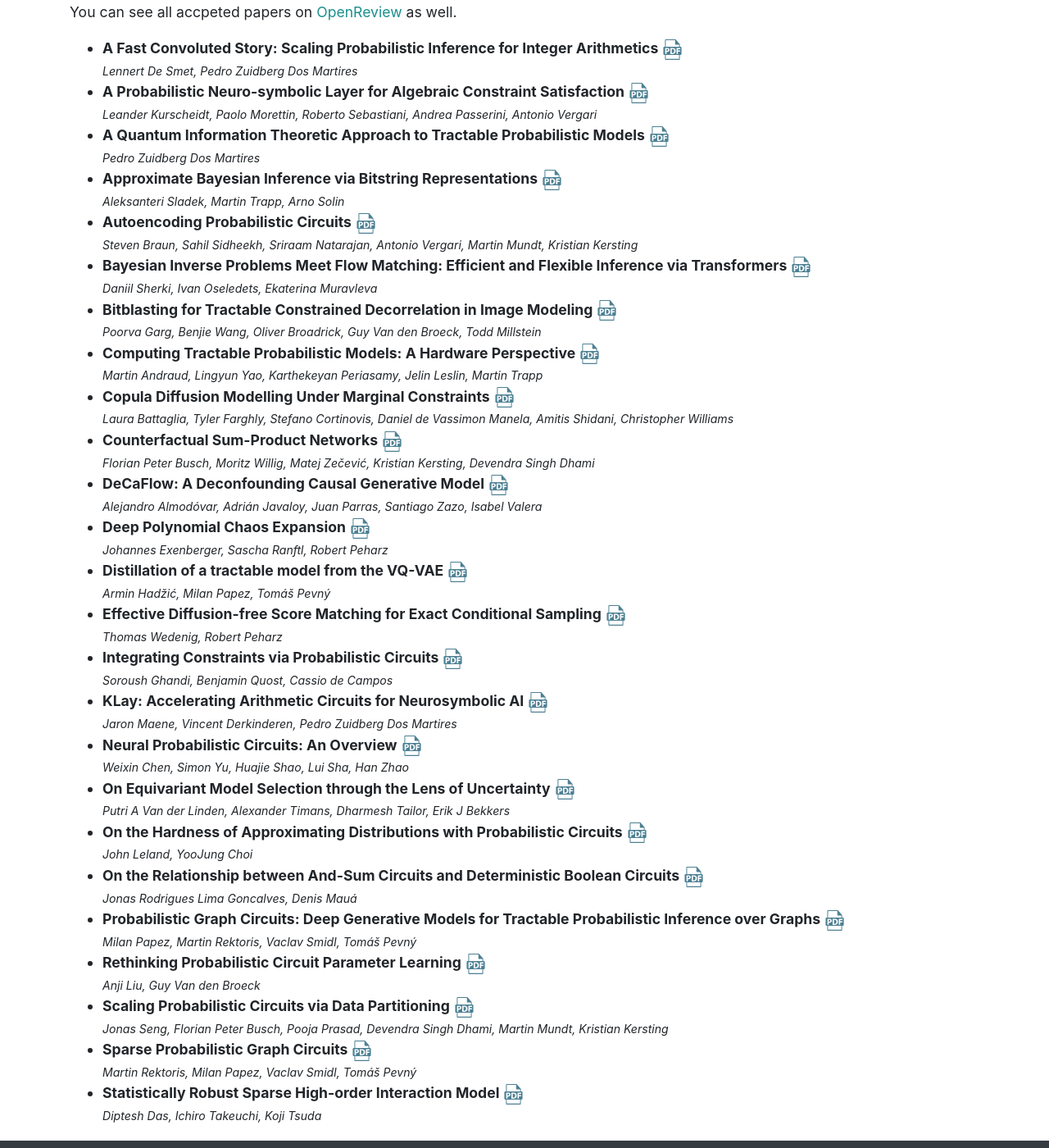
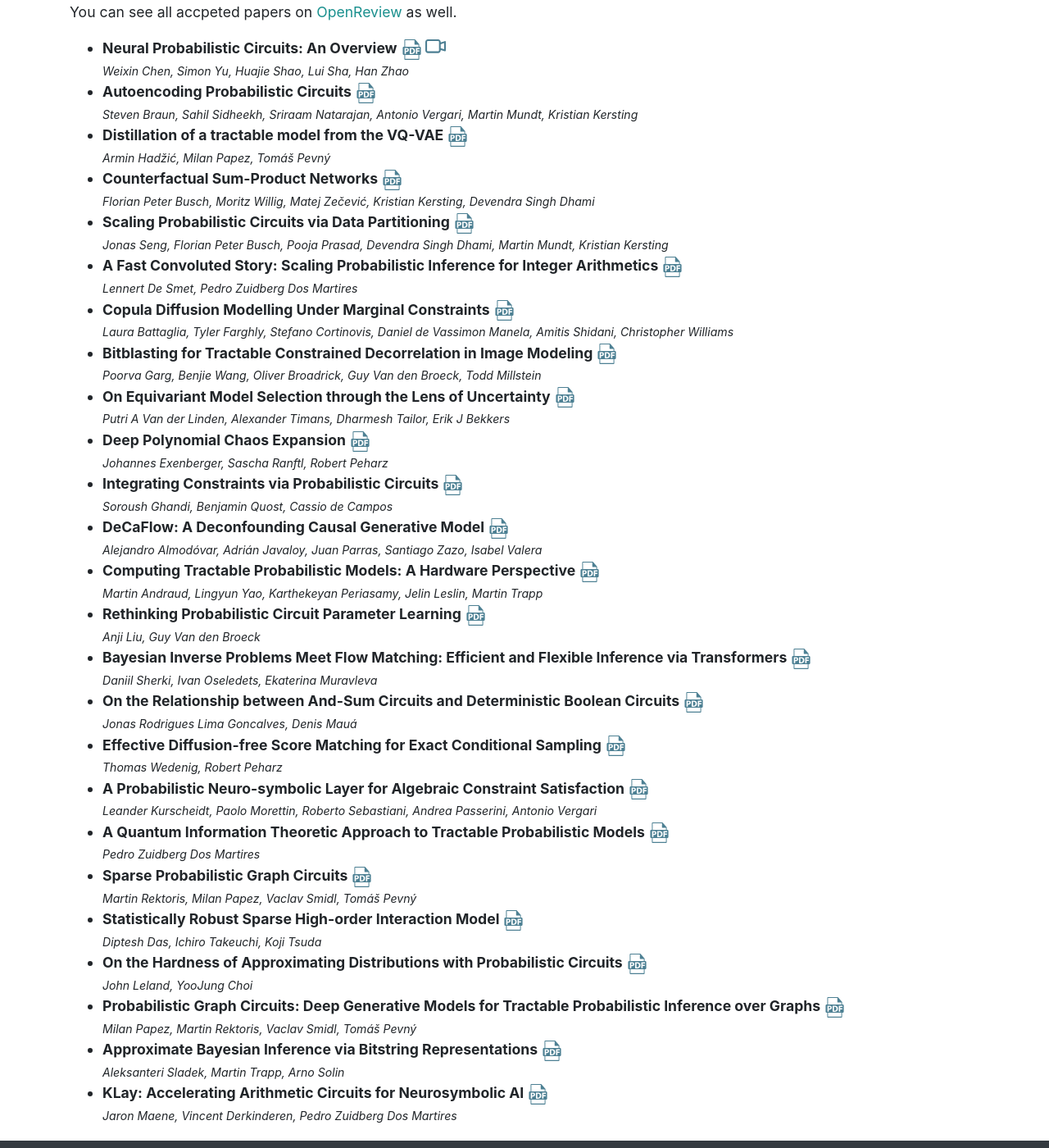
Before and after one commit to tractable-probabilistic-modeling/tpm2025, a Jekyll site: the page built from _pages/papers.md, in a window 1280 px wide and 1400 px high, scrolled down 580 px. Shown: the whole window at 82% size. Built offline with Jekyll 4.4.1, drawn with Linux system fonts in a browser that asks for light colours.

Commit message:
Add video links

```diff
--- a/_pages/papers.md
+++ b/_pages/papers.md
@@ -10,9 +10,10 @@ title: Accepted Papers
 You can see all accpeted papers on [OpenReview](https://openreview.net/group?id=auai.org/UAI/2025/Workshop/TPM#tab-accept) as well.
 
 <ul>
-{% assign sortedPapers = site.data.papers | sort: 'title' %}
+{% assign sortedPapers = site.data.papers %}
 {% for item in sortedPapers %}
   <li><strong>{{ item.title }}</strong> <a href="{{item.pdf_url}}"><img src="{{ site.baseurl }}/assets/images/pdf_icon_blue.svg" width="25" height="25"  alt="PDF icon" /></a>
+  {% if item.video %} <a href="{{item.video}}" target="_blank" ><img src="{{ site.baseurl }}/assets/images/video-svgrepo-com.svg" width="25" height="25"  alt="Video icon" /></a> {% endif %}
   <br/>
   <small><i >{{ item.authors }}</i></small></li>
 {% endfor %}
```
Also changed, not shown: _data/papers.yml (+5 -4 lines), assets/images/video-svgrepo-com.svg (added).
